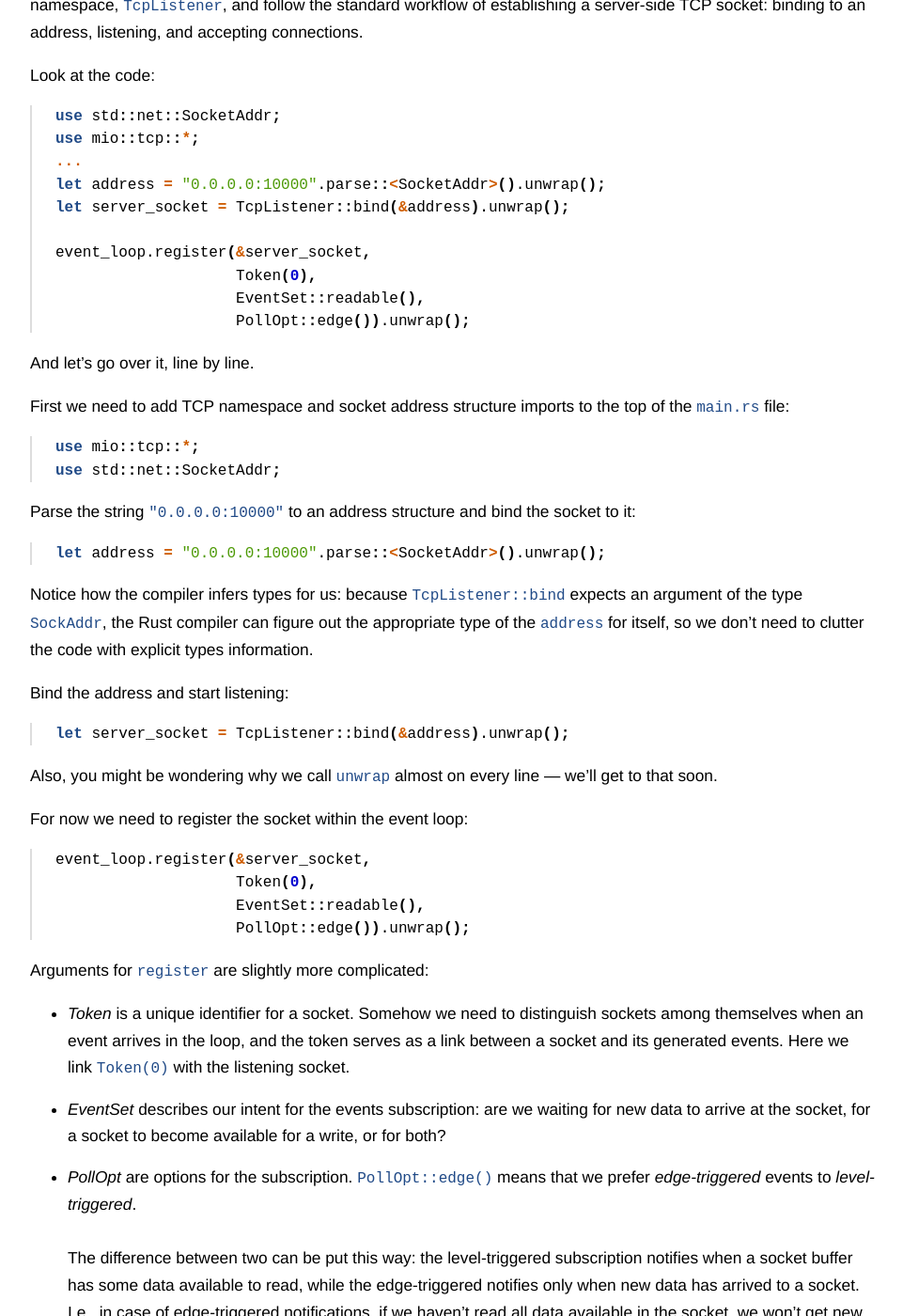
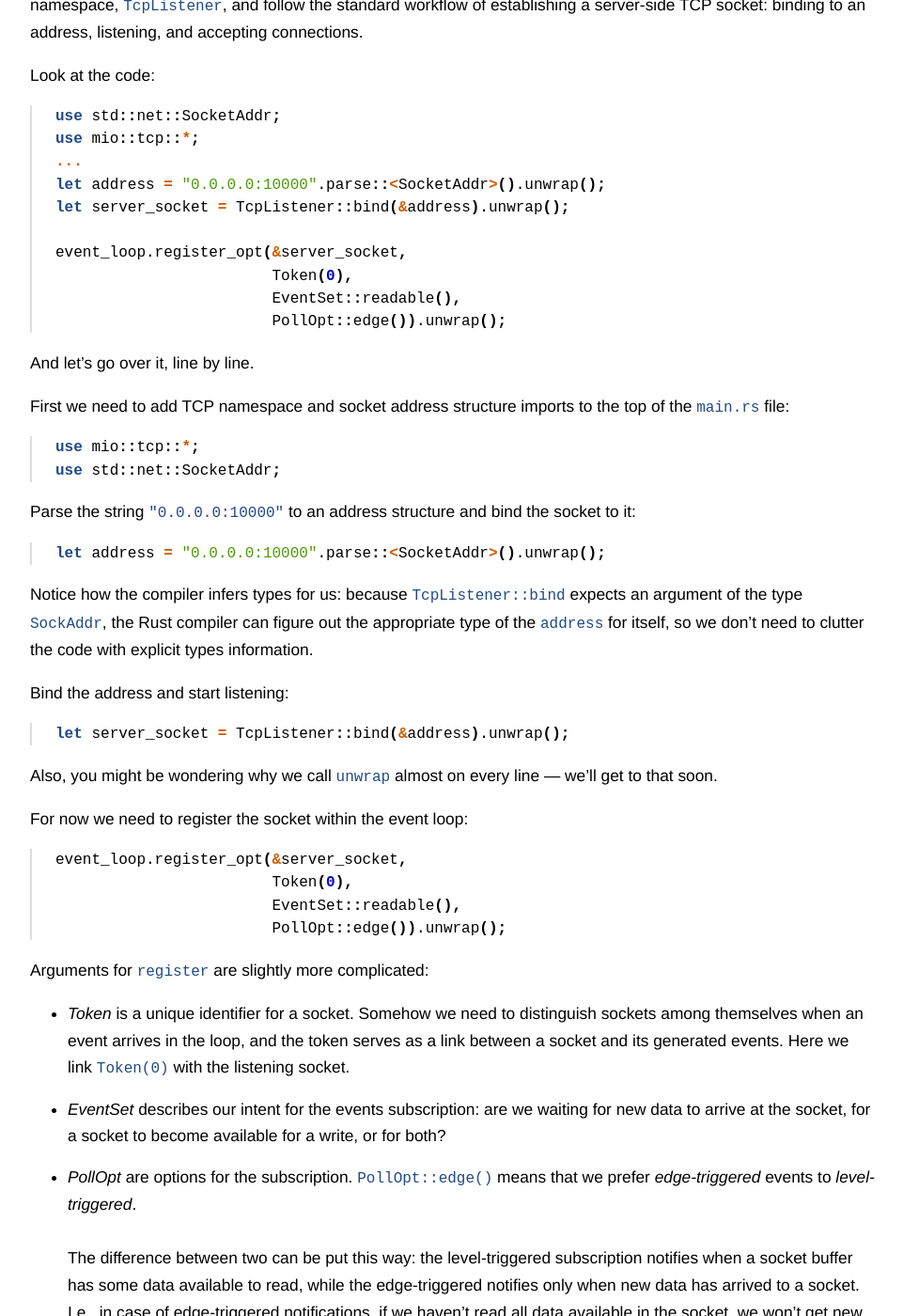
Before and after one commit to nbaksalyar/nbaksalyar.github.io, a Jekyll site: the page built from _posts/2015-07-10-writing-chat-in-rust.md, in a window 1280 px wide and 1400 px high, scrolled down 7894 px. Shown: the whole window at 94% size, without its empty margins (158-1119 px from the left). Built offline with Jekyll 4.4.1, drawn with Linux system fonts in a browser that asks for light colours; comment, search, counter and statistics services are not loaded; some of the changed text lies outside the part shown.

Commit message:
Fix mio 0.4.*+ compatibility

```diff
--- a/_posts/2015-07-10-writing-chat-in-rust.md
+++ b/_posts/2015-07-10-writing-chat-in-rust.md
@@ -257,10 +257,10 @@ use mio::tcp::*;
 let address = "0.0.0.0:10000".parse::<SocketAddr>().unwrap();
 let server_socket = TcpListener::bind(&address).unwrap();
 
-event_loop.register(&server_socket,
-                    Token(0),
-                    EventSet::readable(),
-                    PollOpt::edge()).unwrap();
+event_loop.register_opt(&server_socket,
+                        Token(0),
+                        EventSet::readable(),
+                        PollOpt::edge()).unwrap();
 {% endhighlight %}
 
 And let's go over it, line by line.
@@ -291,10 +291,10 @@ Also, you might be wondering why we call `unwrap` almost on every line&nbsp;&mda
 For now we need to register the socket within the event loop:
 
 {% highlight rust %}
-event_loop.register(&server_socket,
-                    Token(0),
-                    EventSet::readable(),
-                    PollOpt::edge()).unwrap();
+event_loop.register_opt(&server_socket,
+                        Token(0),
+                        EventSet::readable(),
+                        PollOpt::edge()).unwrap();
 {% endhighlight %}
 
 Arguments for `register` are slightly more complicated:
@@ -357,7 +357,7 @@ impl Handler for WebSocketServer {
                 let new_token = Token(self.token_counter);
 
                 self.clients.insert(new_token, client_socket);
-                event_loop.register(&self.clients[&new_token],
+                event_loop.register_opt(&self.clients[&new_token],
                                         new_token, EventSet::readable(),
                                         PollOpt::edge() | PollOpt::oneshot()).unwrap();
             }
@@ -477,7 +477,7 @@ self.token_counter += 1;
 And finally we should subscribe to events from the newly accepted client's socket by registering it within the event loop, in the very same fashion as with registration of the listening server socket, but providing another token & socket this time:
 
 {% highlight rust %}
-event_loop.register(&self.clients[&new_token],
+event_loop.register_opt(&self.clients[&new_token],
                         new_token, EventSet::readable(),
                         PollOpt::edge() | PollOpt::oneshot()).unwrap();
 {% endhighlight %}
@@ -493,7 +493,7 @@ let mut server = WebSocketServer {
     socket: server_socket    // Handling the ownership of the socket to the struct
 };
 
-event_loop.register(&server.socket,
+event_loop.register_opt(&server.socket,
                         SERVER_TOKEN,
                         EventSet::readable(),
                         PollOpt::edge()).unwrap();
@@ -565,7 +565,7 @@ match token {
     SERVER_TOKEN => {
         ...
         self.clients.insert(new_token, WebSocketClient::new(client_socket));
-        event_loop.register(&self.clients[&new_token].socket, new_token, EventSet::readable(),
+        event_loop.register_opt(&self.clients[&new_token].socket, new_token, EventSet::readable(),
                                 PollOpt::edge() | PollOpt::oneshot()).unwrap();
         ...
     },
```
